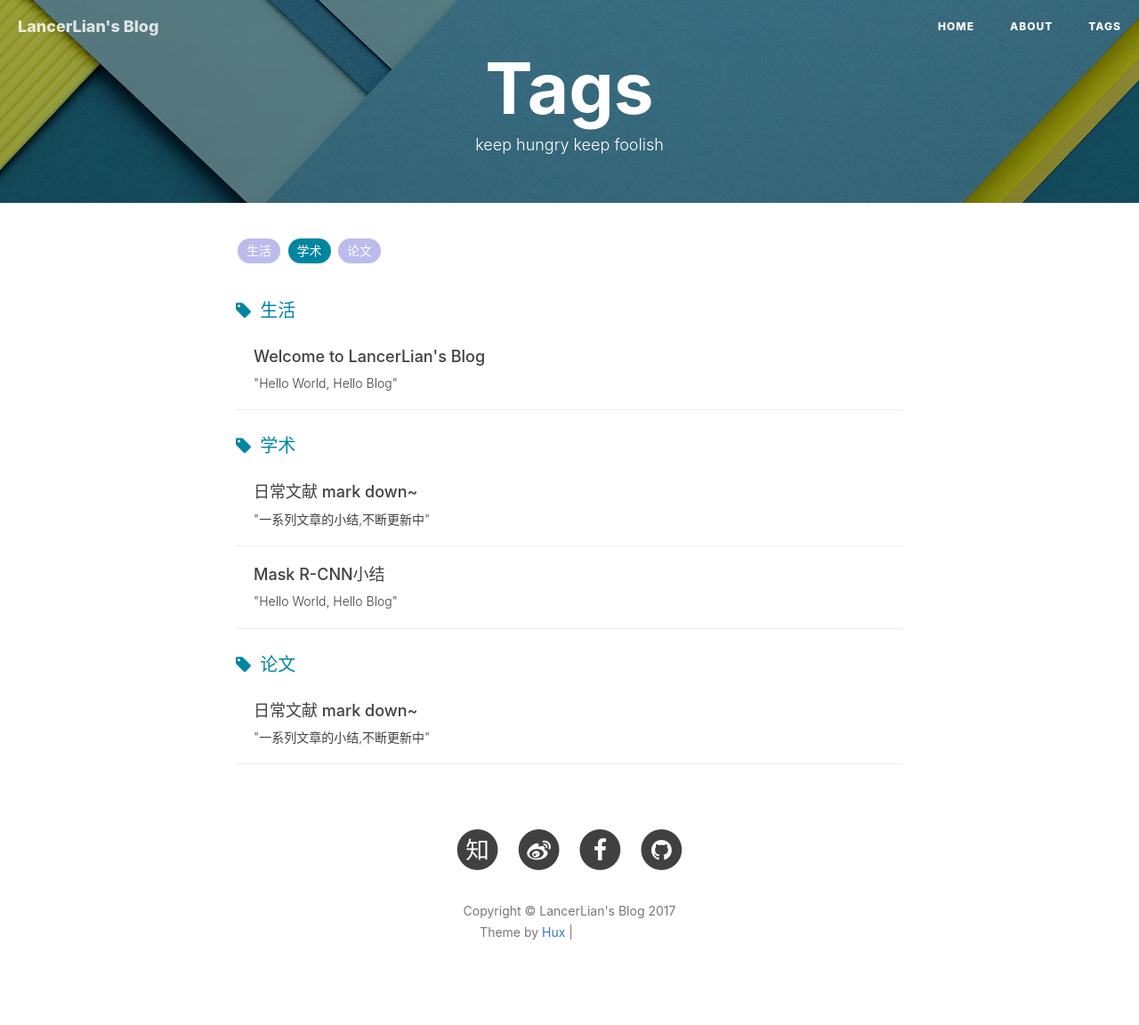
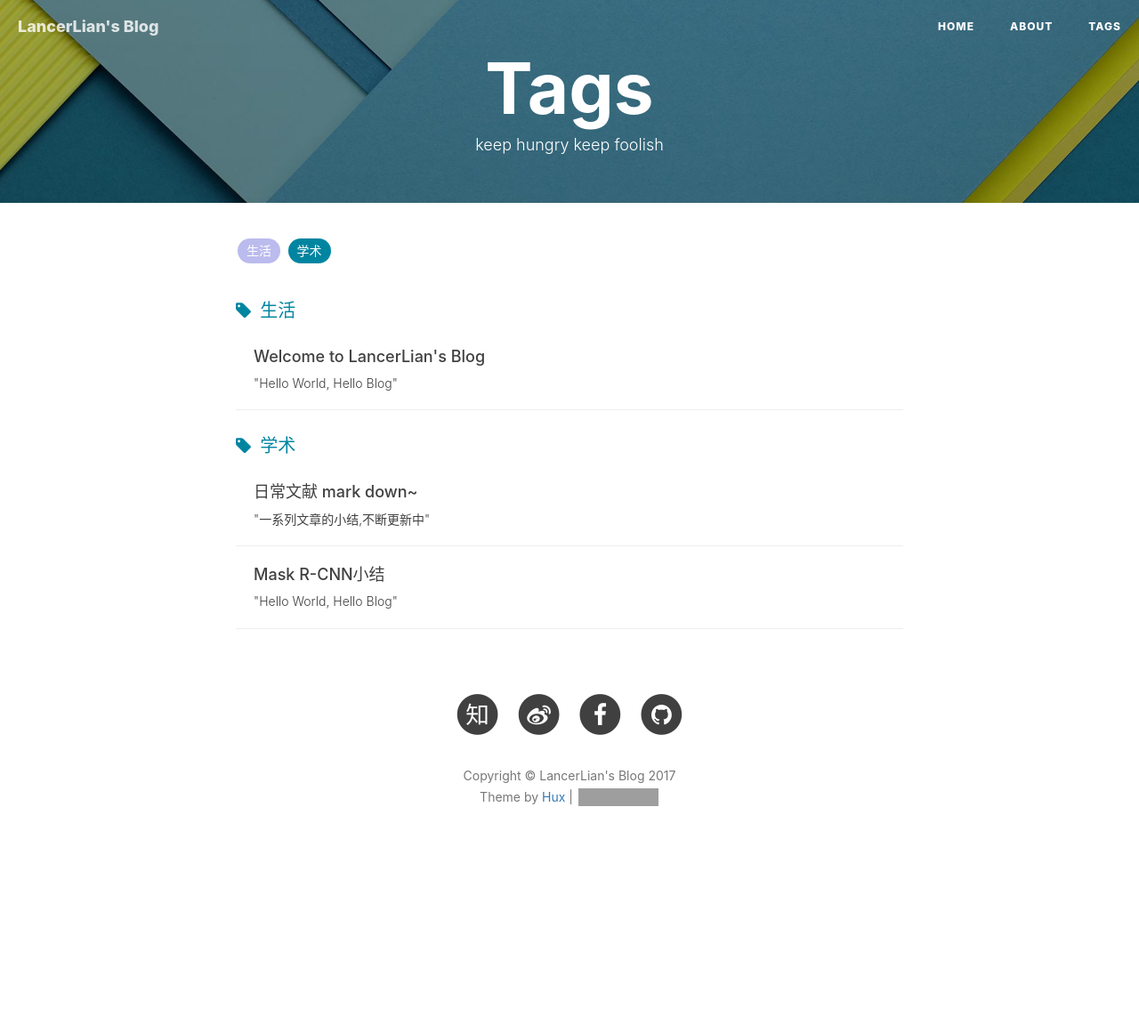
Before and after one commit to LancerLian/myBlog, a Jekyll site: the page built from tags.html, in a window 1280 px wide. Shown: the whole page at 89% size. Built offline with Jekyll 4.4.1, drawn with Linux system fonts in a browser that asks for light colours; nearby versions of some CDN libraries; comment, search, counter and statistics services are not loaded; after the commit the page ends 1000 px from its top, so only the background shows below that; grey boxes are pictures that could not be loaded.

Commit message:
Add files via upload

```diff
--- a/_posts/2017-4-1-daily_papers.markdown
+++ b/_posts/2017-4-1-daily_papers.markdown
@@ -8,13 +8,13 @@ header-img: "img/post-bg-2015.jpg"
 tags:
     - 学术
 
-    - 论文
 ---
 
 # 日常文献 mark down~
->连盛 2017.4.1
 
->[IMT Lab](http://imt.xmu.edu.cn/index.php) in XMU
+> 连盛 2017.4.1
+
+> [IMT Lab](http://imt.xmu.edu.cn/index.php) in XMU
 
 
 这篇博文会是我对日常读过的比较有意思的文章的一个小结。更多的像导读/知识点小回顾，没有精力写太多技术细节，若对文章感兴趣，我对每篇文章都会附上arxiv链接，欢迎交流讨论。我的新浪微博：[lancerlian](http://weibo.com/lancer123) 其他的联系方式自己挖掘哈！
@@ -26,15 +26,17 @@ tags:
 - [ ***【2017.04.01】***  ▒▒ **SeGAN**: Segmenting and Generating the Invisible, Ehsani et al]( #SeGAN )
 
 
+
 <br /> <br /> <br /> <br /> <br /> <br />
 
 
 
+------------------------------------------------------------------------------------------
 
 
 
+<div id="CoGAN"> </div>
 
-<div id="CoGAN">
 ## ***【2017.03.23】*** ▒▒  **CoGAN**: Coupled generative adversarial networks
 
 这篇文章是NIPS 2016中涌现出来的众多GAN的模型改进和应用文章中的一篇。这篇文章吸引我的地方在于效果不错，而且跨域样本生成也蛮有意义的。文章链接： [arxiv](https://arxiv.org/abs/1606.07536),
@@ -87,7 +89,7 @@ P.S. ： 这篇文章的代码开源了。链接如下： [caffe版本](https://
 
 <br /> <br /> <br /> <br /> <br /> <br />
 
----------------------------------------------------------------------------------------
+------------------------------------------------------------------------------------------
 
 
 <div id="SeGAN">
```
